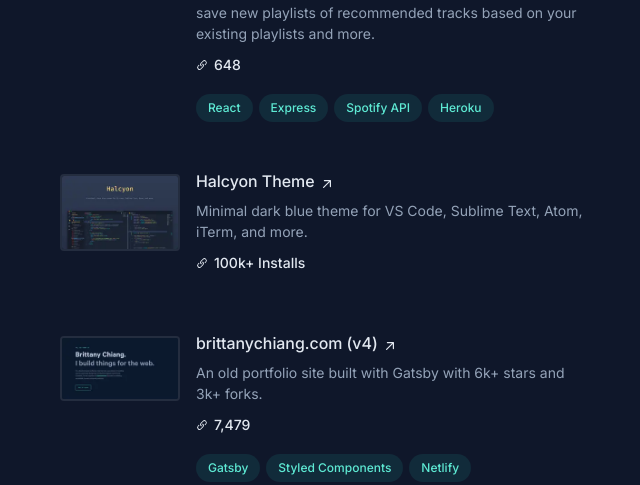
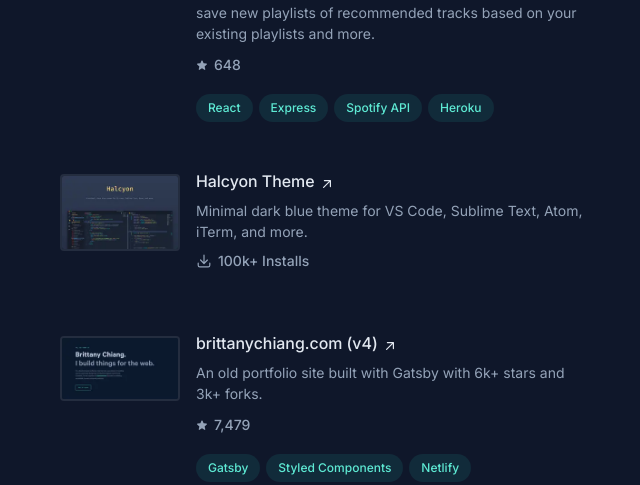
Before and after one commit to kfahad5607/personal-website, a Next.js app: page / in a window 1280 px wide. Shown: the part 2250-2735 px from the top of the page, without its empty margins (580-1220 px from the left). Built offline with nearby package versions, Linux system fonts and the light colour scheme.

Commit message:
Refactor: Icons, badge, link component

```diff
--- a/components/BlogsSections.tsx
+++ b/components/BlogsSections.tsx
@@ -2,6 +2,7 @@
 import Image from 'next/image'
 import algoliaSearch from '@/public/images/algolia-search.webp'
 import headless from '@/public/images/headless.webp'
+import ExternalLinkIcon from './icons/ExternalLinkIcon'
 
 const blogs = [
     {
@@ -23,11 +24,11 @@
     },
 ]
 
-interface Prop {
+interface Props {
     className: string
 }
 
-const BlogsSections = ({ className = '' }: Prop) => {
+const BlogsSections = ({ className = '' }: Props) => {
     return <div id="blogs" className={className}>
         <ol className="group/list">
             {
@@ -49,7 +50,7 @@
                                     <span>
                                         {blog.title}
                                         <span className="inline-block">
-                                            <svg xmlns="http://www.w3.org/2000/svg" viewBox="0 0 20 20" fill="currentColor" className="inline-block h-4 w-4 shrink-0 transition-transform group-hover/link:-translate-y-1 group-hover/link:translate-x-1 group-focus-visible/link:-translate-y-1 group-focus-visible/link:translate-x-1 motion-reduce:transition-none ml-1 translate-y-px" aria-hidden="true"><path fill-rule="evenodd" d="M5.22 14.78a.75.75 0 001.06 0l7.22-7.22v5.69a.75.75 0 001.5 0v-7.5a.75.75 0 00-.75-.75h-7.5a.75.75 0 000 1.5h5.69l-7.22 7.22a.75.75 0 000 1.06z" clip-rule="evenodd"></path></svg>
+                                            <ExternalLinkIcon />
                                         </span>
                                     </span>
                                 </a>
--- a/components/ProjectsSection.tsx
+++ b/components/ProjectsSection.tsx
@@ -4,6 +4,9 @@
 import spotifyProfile from '@/public/images/spotify-profile.webp'
 import halcyon from '@/public/images/halcyon.webp'
 import v4 from '@/public/images/v4.webp'
+import Badge from './ui/Badge'
+import LinkWithIcon from './ui/LinkWithIcon'
+import ExternalLinkIcon from './icons/ExternalLinkIcon'
 
 const projects = [
     {
@@ -64,11 +67,11 @@
     },
 ]
 
-interface Prop {
+interface Props {
     className: string
 }
 
-const ProjectsSection = ({ className }: Prop) => {
+const ProjectsSection = ({ className }: Props) => {
     return <div id="projects" className={className}>
         <ol className="group/list">
             {
@@ -89,7 +92,7 @@
                                     <span>
                                         {project.title}
                                         <span className="inline-block">
-                                            <svg xmlns="http://www.w3.org/2000/svg" viewBox="0 0 20 20" fill="currentColor" className="inline-block h-4 w-4 shrink-0 transition-transform group-hover/link:-translate-y-1 group-hover/link:translate-x-1 group-focus-visible/link:-translate-y-1 group-focus-visible/link:translate-x-1 motion-reduce:transition-none ml-1 translate-y-px" aria-hidden="true"><path fill-rule="evenodd" d="M5.22 14.78a.75.75 0 001.06 0l7.22-7.22v5.69a.75.75 0 001.5 0v-7.5a.75.75 0 00-.75-.75h-7.5a.75.75 0 000 1.5h5.69l-7.22 7.22a.75.75 0 000 1.06z" clip-rule="evenodd"></path></svg>
+                                            <ExternalLinkIcon />
                                         </span>
                                     </span>
                                 </a>
@@ -99,19 +102,12 @@
                             </div>
                             {
                                 project.stats && <div className='mt-2'>
-                                    <a href={project.stats.url} className="relative inline-flex items-center text-slate-200 font-medium text-sm hover:text-teal-300 focus-visible:text-teal-300" target="_blank" rel="noreferrer noopener" aria-label={`${project.stats.text} (opens in a new tab)`}>
-                                        <span className="mr-0.5">
-                                            <svg xmlns="http://www.w3.org/2000/svg" viewBox="0 0 20 20" fill="currentColor" className="mr-1 h-3 w-3" aria-hidden="true"><path d="M12.232 4.232a2.5 2.5 0 013.536 3.536l-1.225 1.224a.75.75 0 001.061 1.06l1.224-1.224a4 4 0 00-5.656-5.656l-3 3a4 4 0 00.225 5.865.75.75 0 00.977-1.138 2.5 2.5 0 01-.142-3.667l3-3z"></path><path d="M11.603 7.963a.75.75 0 00-.977 1.138 2.5 2.5 0 01.142 3.667l-3 3a2.5 2.5 0 01-3.536-3.536l1.225-1.224a.75.75 0 00-1.061-1.06l-1.224 1.224a4 4 0 105.656 5.656l3-3a4 4 0 00-.225-5.865z"></path></svg>
-                                        </span>
-                                        {project.stats.text}
-                                    </a>
+                                    <LinkWithIcon href={project.stats.url} label={project.stats.text} icon={project.stats.icon} />
                                 </div>
                             }
                             <ul className="flex flex-wrap mt-2 text-xs font-medium" aria-label="Technologies used">
                                 {project.skills.map((skill, skillIdx) => <li key={skillIdx} className="mr-1.5 mt-2">
-                                    <div className="bg-teal-400/10 text-teal-300 leading-5 rounded-full px-3 py-1">
-                                        {skill}
-                                    </div>
+                                    <Badge label={skill} />
                                 </li>)}
                             </ul>
                         </div>
--- /dev/null
+++ b/components/icons/DownloadIcon.tsx
@@ -0,0 +1,7 @@
+import React from 'react'
+
+const DownloadIcon = () => {
+    return <svg xmlns="http://www.w3.org/2000/svg" viewBox="0 0 20 20" fill="currentColor" className="mr-1 h-4 w-4" aria-hidden="true"><path d="M10.75 2.75a.75.75 0 00-1.5 0v8.614L6.295 8.235a.75.75 0 10-1.09 1.03l4.25 4.5a.75.75 0 001.09 0l4.25-4.5a.75.75 0 00-1.09-1.03l-2.955 3.129V2.75z"></path><path d="M3.5 12.75a.75.75 0 00-1.5 0v2.5A2.75 2.75 0 004.75 18h10.5A2.75 2.75 0 0018 15.25v-2.5a.75.75 0 00-1.5 0v2.5c0 .69-.56 1.25-1.25 1.25H4.75c-.69 0-1.25-.56-1.25-1.25v-2.5z"></path></svg>
+}
+
+export default DownloadIcon
--- /dev/null
+++ b/components/icons/ExternalLinkIcon.tsx
@@ -0,0 +1,9 @@
+import React from 'react'
+
+const ExternalLinkIcon = () => {
+    return (
+        <svg xmlns="http://www.w3.org/2000/svg" viewBox="0 0 20 20" fill="currentColor" className="inline-block h-4 w-4 shrink-0 transition-transform group-hover/link:-translate-y-1 group-hover/link:translate-x-1 group-focus-visible/link:-translate-y-1 group-focus-visible/link:translate-x-1 motion-reduce:transition-none ml-1 translate-y-px" aria-hidden="true"><path fill-rule="evenodd" d="M5.22 14.78a.75.75 0 001.06 0l7.22-7.22v5.69a.75.75 0 001.5 0v-7.5a.75.75 0 00-.75-.75h-7.5a.75.75 0 000 1.5h5.69l-7.22 7.22a.75.75 0 000 1.06z" clip-rule="evenodd"></path></svg>
+    )
+}
+
+export default ExternalLinkIcon
--- /dev/null
+++ b/components/icons/StarIcon.tsx
@@ -0,0 +1,7 @@
+import React from 'react'
+
+const StarIcon = () => {
+    return <svg xmlns="http://www.w3.org/2000/svg" viewBox="0 0 20 20" fill="currentColor" className="mr-1 h-3 w-3" aria-hidden="true"><path fill-rule="evenodd" d="M10.868 2.884c-.321-.772-1.415-.772-1.736 0l-1.83 4.401-4.753.381c-.833.067-1.171 1.107-.536 1.651l3.62 3.102-1.106 4.637c-.194.813.691 1.456 1.405 1.02L10 15.591l4.069 2.485c.713.436 1.598-.207 1.404-1.02l-1.106-4.637 3.62-3.102c.635-.544.297-1.584-.536-1.65l-4.752-.382-1.831-4.401z" clip-rule="evenodd"></path></svg>
+}
+
+export default StarIcon
--- /dev/null
+++ b/components/icons/URLIcon.tsx
@@ -0,0 +1,7 @@
+import React from 'react'
+
+const URLIcon = () => {
+    return <svg xmlns="http://www.w3.org/2000/svg" viewBox="0 0 20 20" fill="currentColor" className="mr-1 h-3 w-3" aria-hidden="true"><path d="M12.232 4.232a2.5 2.5 0 013.536 3.536l-1.225 1.224a.75.75 0 001.061 1.06l1.224-1.224a4 4 0 00-5.656-5.656l-3 3a4 4 0 00.225 5.865.75.75 0 00.977-1.138 2.5 2.5 0 01-.142-3.667l3-3z"></path><path d="M11.603 7.963a.75.75 0 00-.977 1.138 2.5 2.5 0 01.142 3.667l-3 3a2.5 2.5 0 01-3.536-3.536l1.225-1.224a.75.75 0 00-1.061-1.06l-1.224 1.224a4 4 0 105.656 5.656l3-3a4 4 0 00-.225-5.865z"></path></svg>
+}
+
+export default URLIcon
--- /dev/null
+++ b/components/ui/Badge.tsx
@@ -0,0 +1,15 @@
+import React from 'react'
+
+interface Props {
+    label: string
+}
+
+const Badge = ({ label }: Props) => {
+    return (
+        <div className="bg-teal-400/10 text-teal-300 leading-5 rounded-full px-3 py-1">
+            {label}
+        </div>
+    )
+}
+
+export default Badge
--- /dev/null
+++ b/components/ui/LinkWithIcon.tsx
@@ -0,0 +1,36 @@
+import React, { FC } from 'react'
+import URLIcon from '../icons/URLIcon';
+import StarIcon from '../icons/StarIcon';
+import DownloadIcon from '../icons/DownloadIcon';
+
+interface Props {
+    href: string,
+    label: string,
+    icon: 'url' | 'star' | 'download' | string
+}
+
+const ICONS: Record<Props['icon'], FC> = {
+    url: URLIcon,
+    star: StarIcon,
+    download: DownloadIcon,
+}
+
+const LinkWithIcon = ({ href, label, icon }: Props) => {
+    const SelectedIcon = ICONS[icon];
+
+    return (
+        <a href={href} className="relative inline-flex items-center text-sm font-medium hover:text-teal-300 focus-visible:text-teal-300" target="_blank" rel="noreferrer noopener" aria-label={`${label} (opens in a new tab)`}>
+            <span className="mr-0.5">
+                {
+                    <SelectedIcon />
+                }
+            </span>
+            {label}
+        </a>
+    )
+}
+
+
+
+
+export default LinkWithIcon
```
Also changed, not shown: components/ExperienceSection.tsx (+8 -12 lines).
